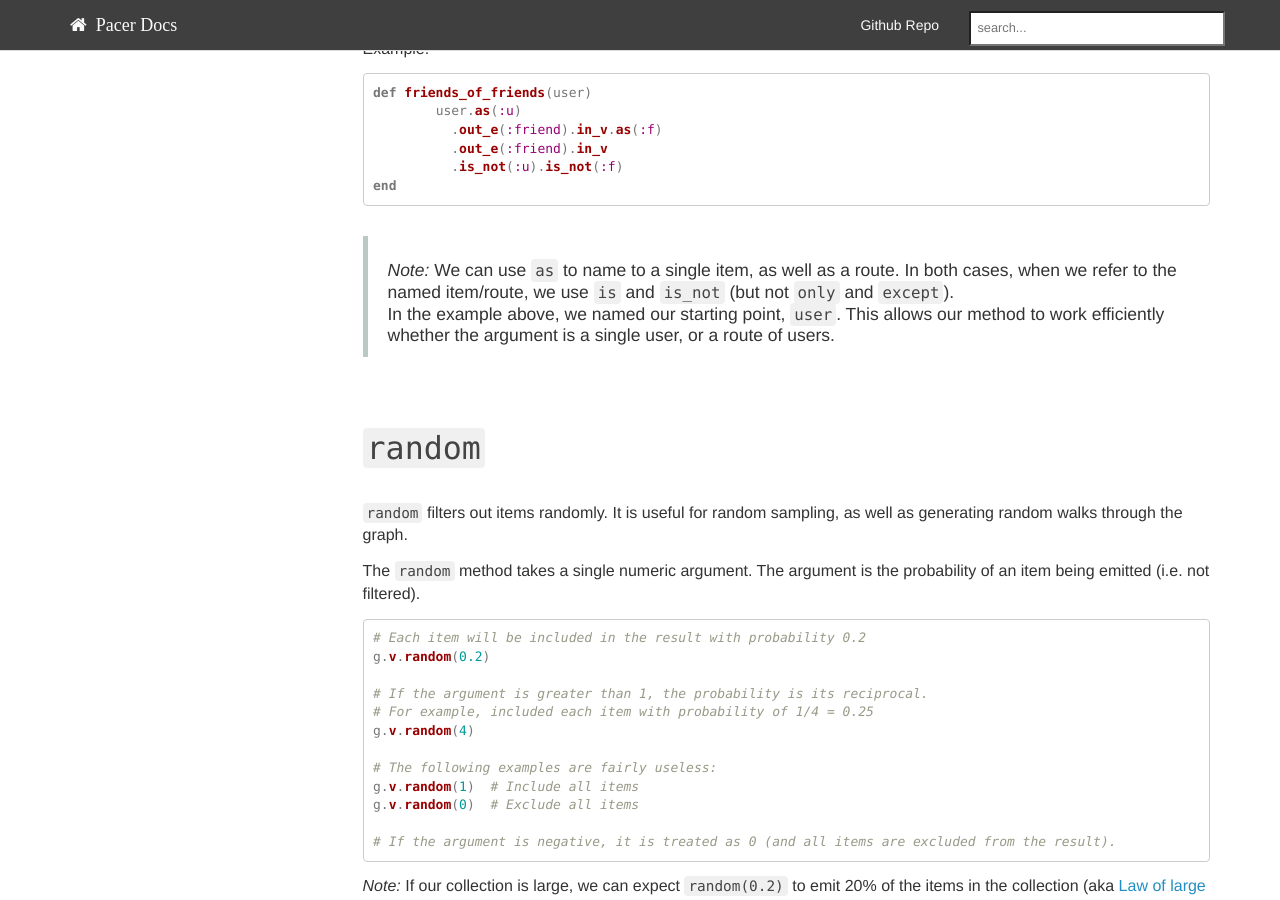
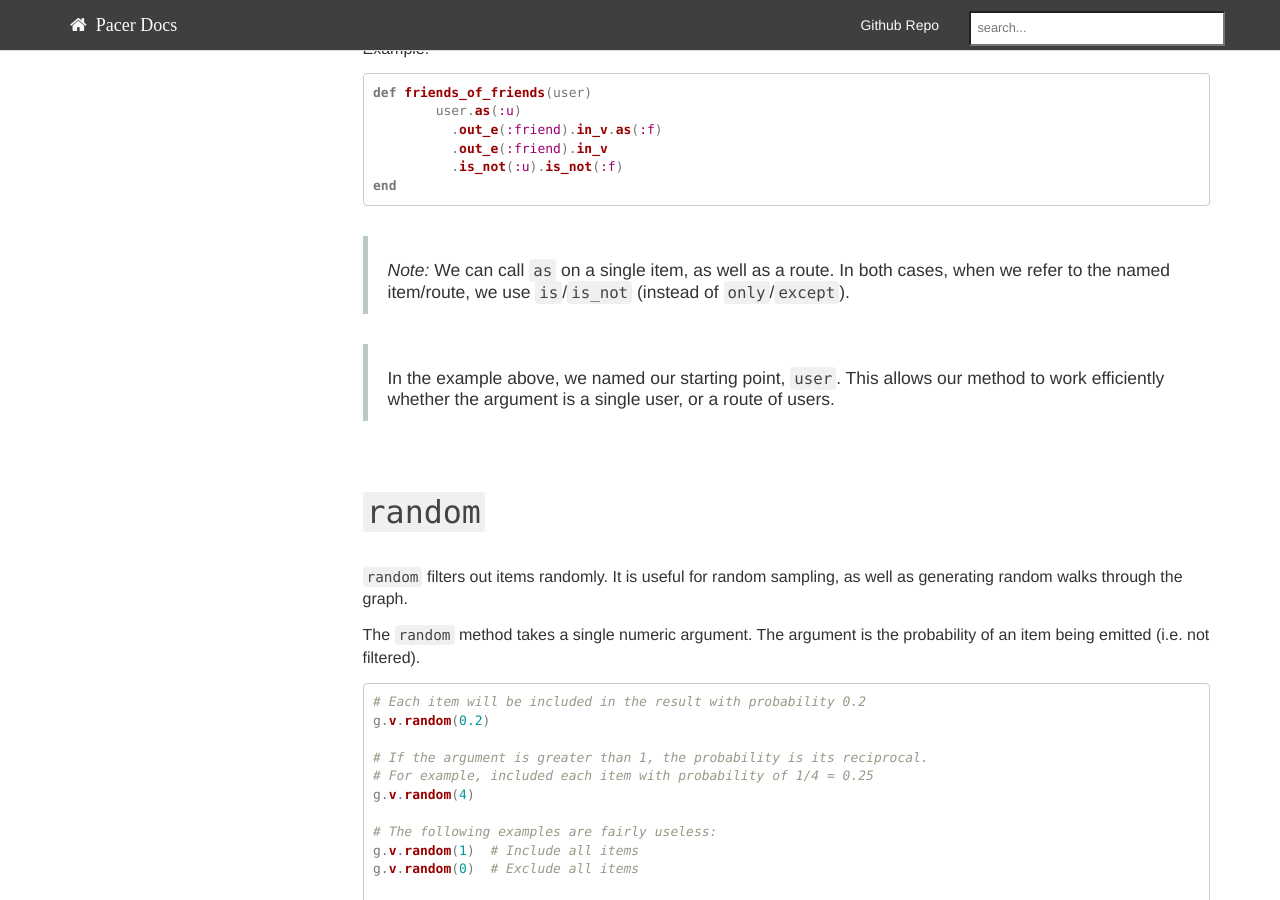
Before and after one commit to pangloss/pacer, a Jekyll site: the page built from pages/routes/filters.md, in a window 1280 px wide and 900 px high, scrolled down 4559 px. Built offline with Jekyll 4.4.1, drawn with Linux system fonts in a browser that asks for light colours; Markdown is read by kramdown in place of the engine named in the settings; a script that is not in the unit is left out.

Commit message:
Better phrasing

````diff
--- a/pages/routes/filters.md
+++ b/pages/routes/filters.md
@@ -203,8 +203,9 @@ def friends_of_friends(user)
 end
 ```
 
-  > _Note:_ We can use `as` to name to a single item, as well as a route.
-  > In both cases, when we refer to the named item/route, we use `is` and `is_not` (but not `only` and `except`).
+  > _Note:_ We can call `as` on a single item, as well as a route.
+  > In both cases, when we refer to the named item/route, we use `is`/`is_not` (instead of `only`/`except`).
+
   > In the example above, we named our starting point, `user`.
   > This allows our method to work efficiently whether the argument is a single user, or a route of users.
 
````
